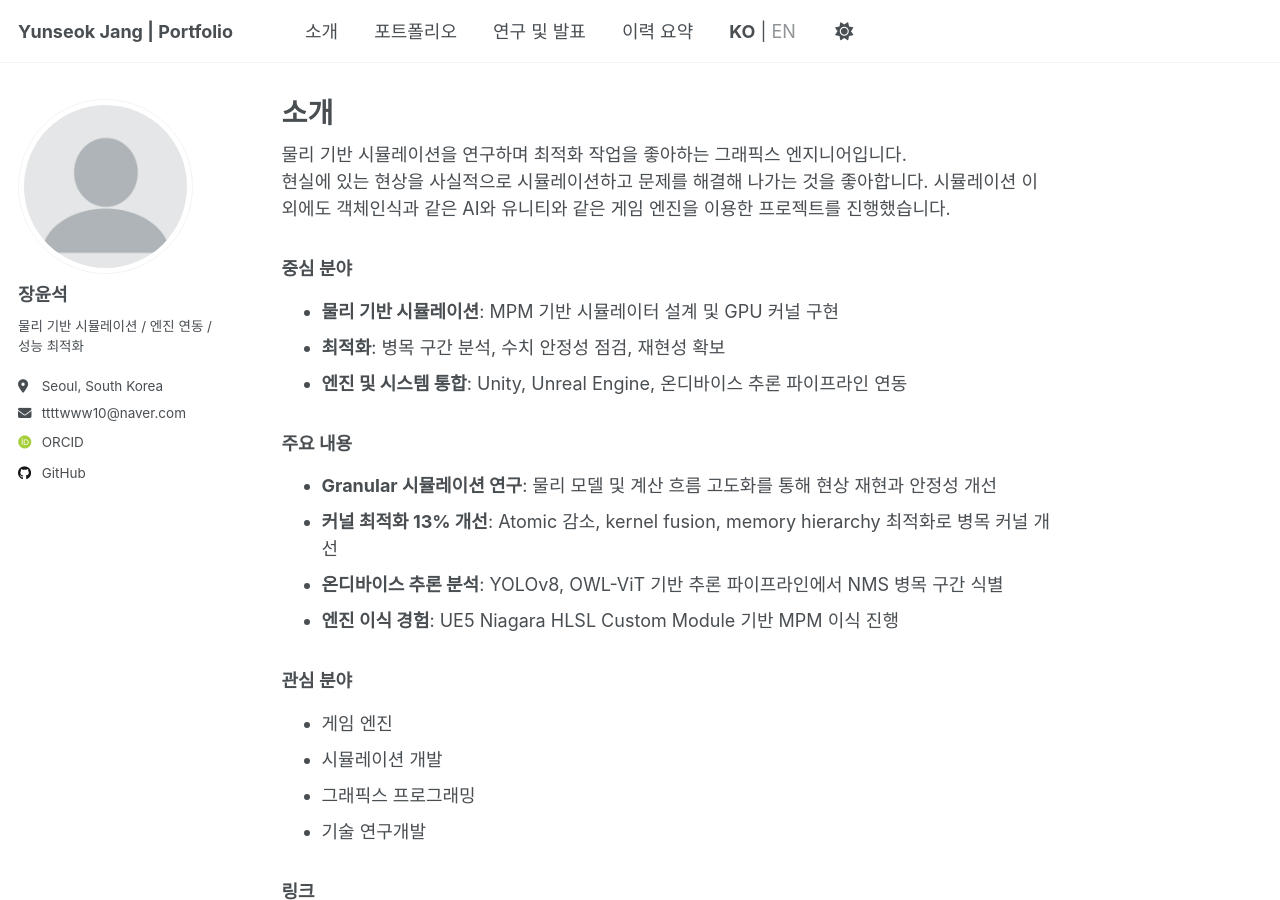
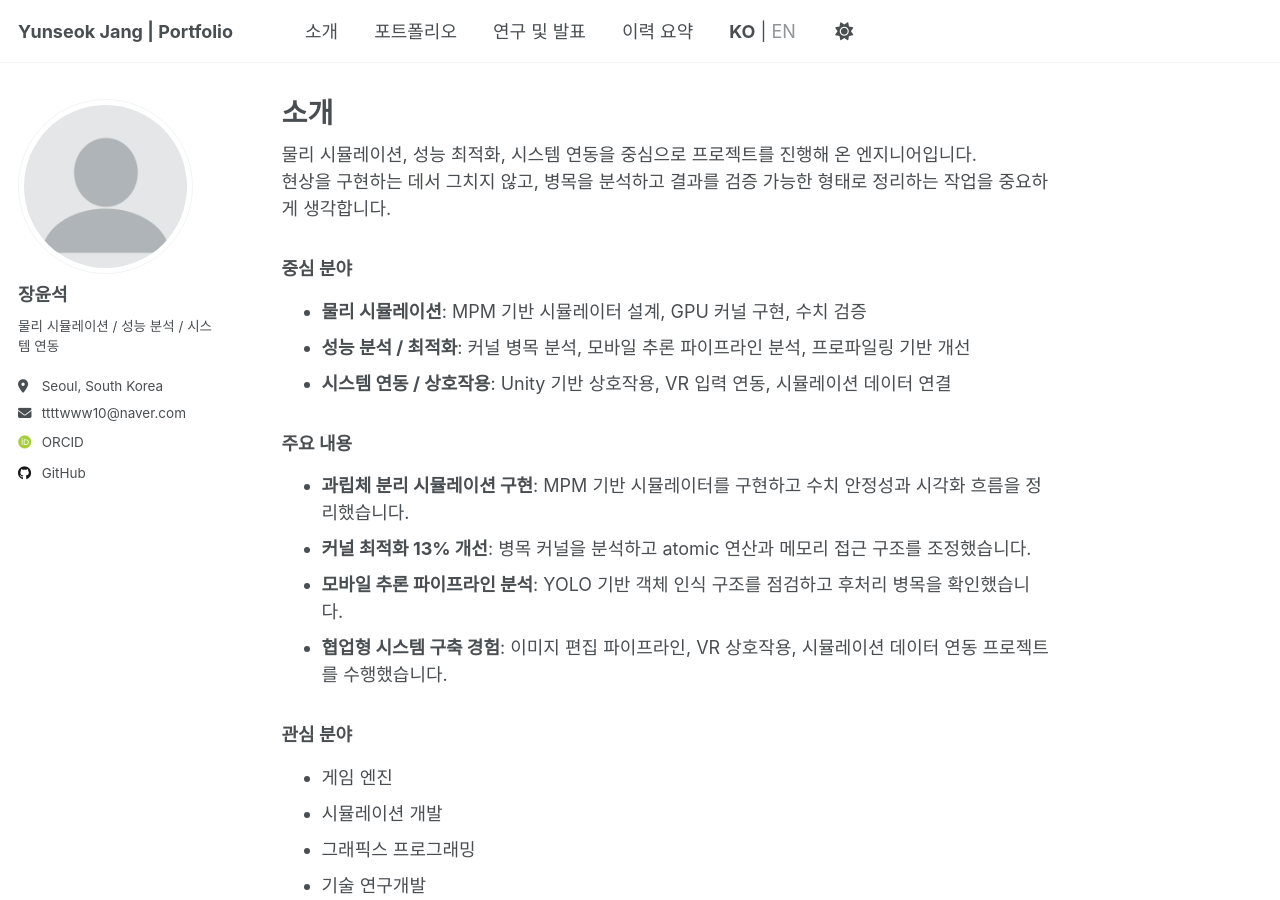
Before and after one commit to dodogcat/dodogcat.github.io, a Jekyll site: the page built from _pages/about.md, in a window 1280 px wide and 900 px high. Built offline with Jekyll 4.4.1, drawn with Linux system fonts in a browser that asks for light colours; some web fonts are replaced.

Commit message:
Align Korean pages with portfolio content

```diff
--- a/_config.yml
+++ b/_config.yml
@@ -12,7 +12,7 @@ site_theme               : "default"
 title                    : "Yunseok Jang | Portfolio"
 title_separator          : "-"
 name                     : &name "Yunseok Jang"
-description              : &description "물리 기반 시뮬레이션, 엔진 연동, 성능 최적화 중심 포트폴리오"
+description              : &description "물리 시뮬레이션, 성능 분석, 시스템 연동 중심 포트폴리오"
 url                      : https://dodogcat.github.io
 baseurl                  : ""
 repository               : "dodogcat/dodogcat.github.io"
@@ -22,7 +22,7 @@ author:
   avatar           : "profile.png"
   name             : "Yunseok Jang"
   pronouns         :
-  bio              : "물리 기반 시뮬레이션 / 엔진 연동 / 성능 최적화"
+  bio              : "물리 시뮬레이션 / 성능 분석 / 시스템 연동"
   location         : "Seoul, South Korea"
   employer         :
   uri              :
--- a/_pages/about.md
+++ b/_pages/about.md
@@ -9,21 +9,21 @@ redirect_from:
   - /about.html
 ---
 
-물리 기반 시뮬레이션을 연구하며 최적화 작업을 좋아하는 그래픽스 엔지니어입니다.
-현실에 있는 현상을 사실적으로 시뮬레이션하고 문제를 해결해 나가는 것을 좋아합니다. 시뮬레이션 이외에도 객체인식과 같은 AI와 유니티와 같은 게임 엔진을 이용한 프로젝트를 진행했습니다.
+물리 시뮬레이션, 성능 최적화, 시스템 연동을 중심으로 프로젝트를 진행해 온 엔지니어입니다.
+현상을 구현하는 데서 그치지 않고, 병목을 분석하고 결과를 검증 가능한 형태로 정리하는 작업을 중요하게 생각합니다.
 
 ### 중심 분야
 
-- **물리 기반 시뮬레이션**: MPM 기반 시뮬레이터 설계 및 GPU 커널 구현
-- **최적화**: 병목 구간 분석, 수치 안정성 점검, 재현성 확보
-- **엔진 및 시스템 통합**: Unity, Unreal Engine, 온디바이스 추론 파이프라인 연동
+- **물리 시뮬레이션**: MPM 기반 시뮬레이터 설계, GPU 커널 구현, 수치 검증
+- **성능 분석 / 최적화**: 커널 병목 분석, 모바일 추론 파이프라인 분석, 프로파일링 기반 개선
+- **시스템 연동 / 상호작용**: Unity 기반 상호작용, VR 입력 연동, 시뮬레이션 데이터 연결
 
 ### 주요 내용
 
-- **Granular 시뮬레이션 연구**: 물리 모델 및 계산 흐름 고도화를 통해 현상 재현과 안정성 개선
-- **커널 최적화 13% 개선**: Atomic 감소, kernel fusion, memory hierarchy 최적화로 병목 커널 개선
-- **온디바이스 추론 분석**: YOLOv8, OWL-ViT 기반 추론 파이프라인에서 NMS 병목 구간 식별
-- **엔진 이식 경험**: UE5 Niagara HLSL Custom Module 기반 MPM 이식 진행
+- **과립체 분리 시뮬레이션 구현**: MPM 기반 시뮬레이터를 구현하고 수치 안정성과 시각화 흐름을 정리했습니다.
+- **커널 최적화 13% 개선**: 병목 커널을 분석하고 atomic 연산과 메모리 접근 구조를 조정했습니다.
+- **모바일 추론 파이프라인 분석**: YOLO 기반 객체 인식 구조를 점검하고 후처리 병목을 확인했습니다.
+- **협업형 시스템 구축 경험**: 이미지 편집 파이프라인, VR 상호작용, 시뮬레이션 데이터 연동 프로젝트를 수행했습니다.
 
 ### 관심 분야
 
```
Also changed, not shown: _pages/cv.md (+4 -4 lines).
